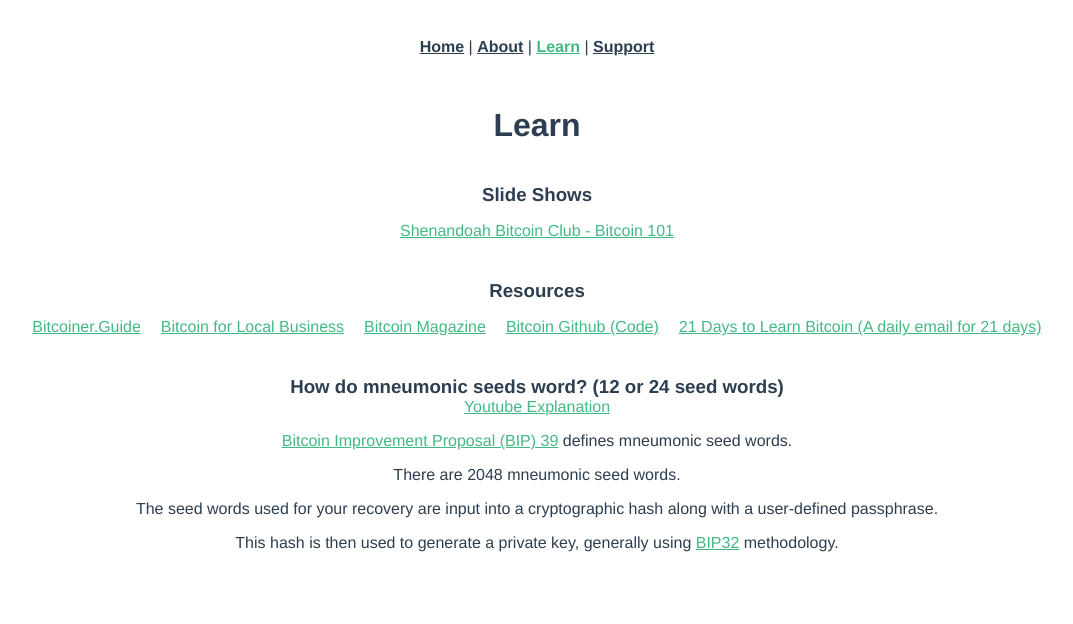
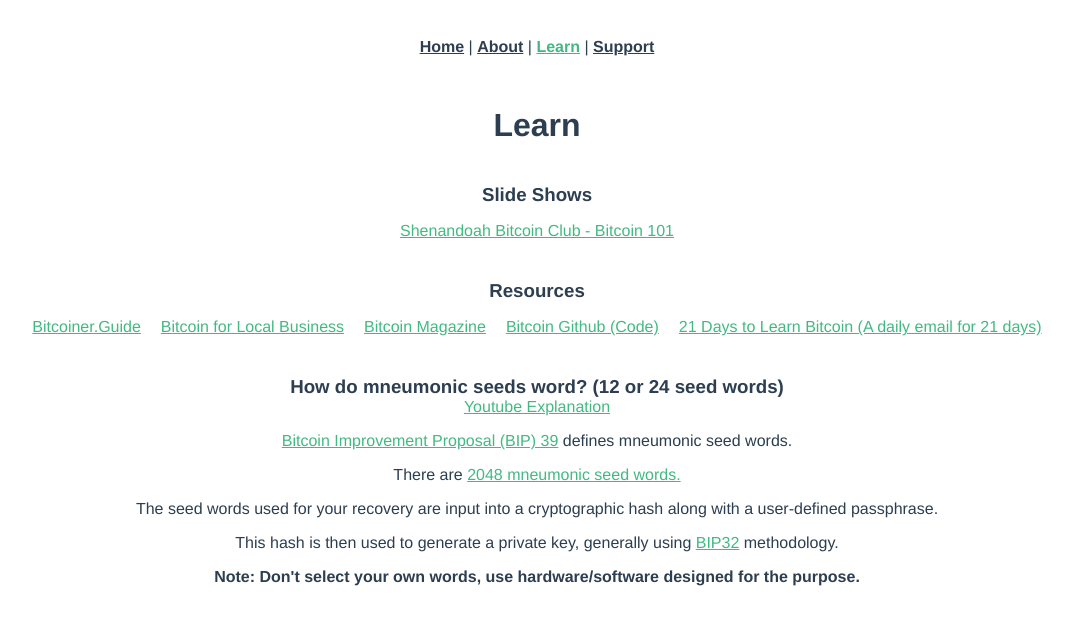
Before and after one commit to garyray-k/bitcoinchatt, a Vue app: page /learn in a window 1280 px wide. Shown: the top 624 px of the page, without its empty margins (103-1176 px from the left). Built offline with nearby package versions, Linux system fonts and the light colour scheme.

Commit message:
More links to BIPs

```diff
--- a/src/views/Learn.vue
+++ b/src/views/Learn.vue
@@ -14,7 +14,14 @@
       >
       defines mneumonic seed words.
     </p>
-    <p>There are 2048 mneumonic seed words.</p>
+    <p>
+      There are
+      <a
+        href="https://github.com/bitcoin/bips/blob/master/bip-0039/english.txt"
+        target="_blank"
+        >2048 mneumonic seed words.</a
+      >
+    </p>
     <p>
       The seed words used for your recovery are input into a cryptographic hash
       along with a user-defined passphrase.
@@ -27,6 +34,12 @@
         >BIP32</a
       >
       methodology.
+    </p>
+    <p>
+      <strong
+        >Note: Don't select your own words, use hardware/software designed for
+        the purpose.</strong
+      >
     </p>
   </div>
 </template>
```
